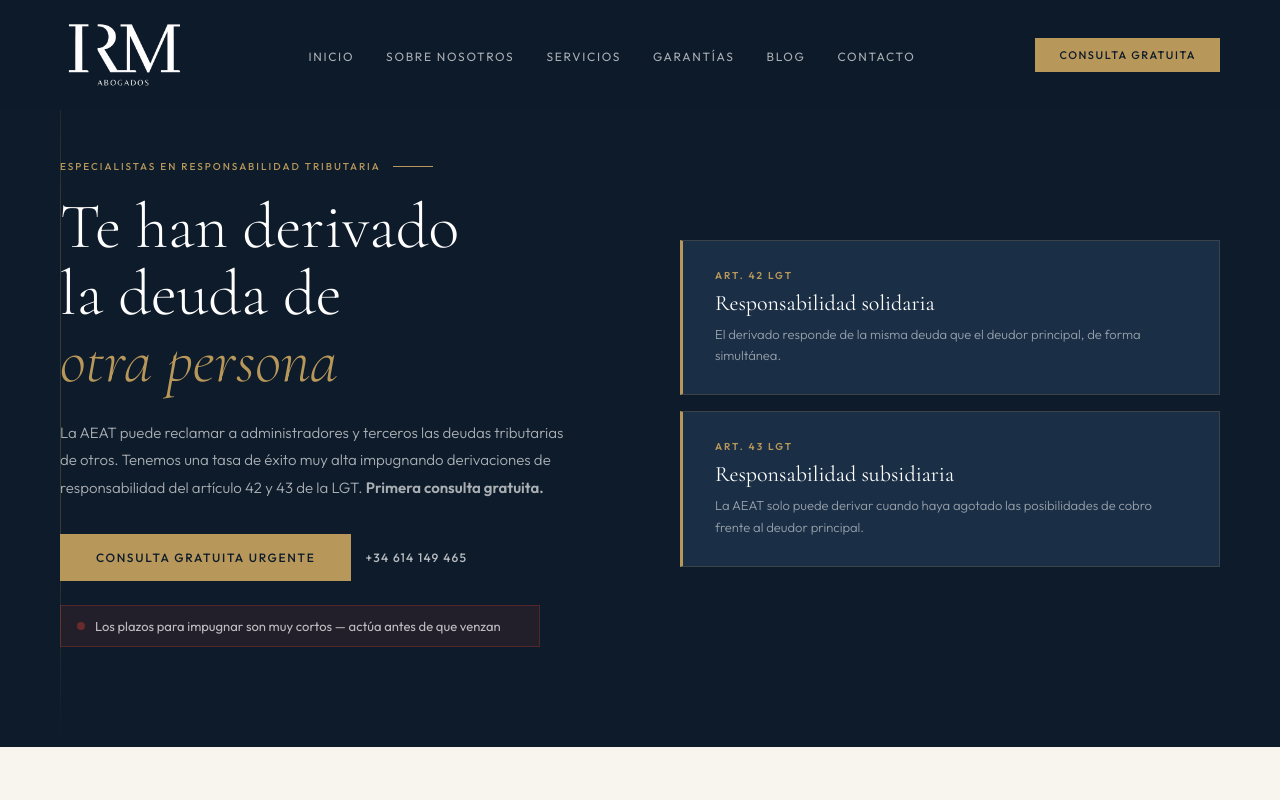
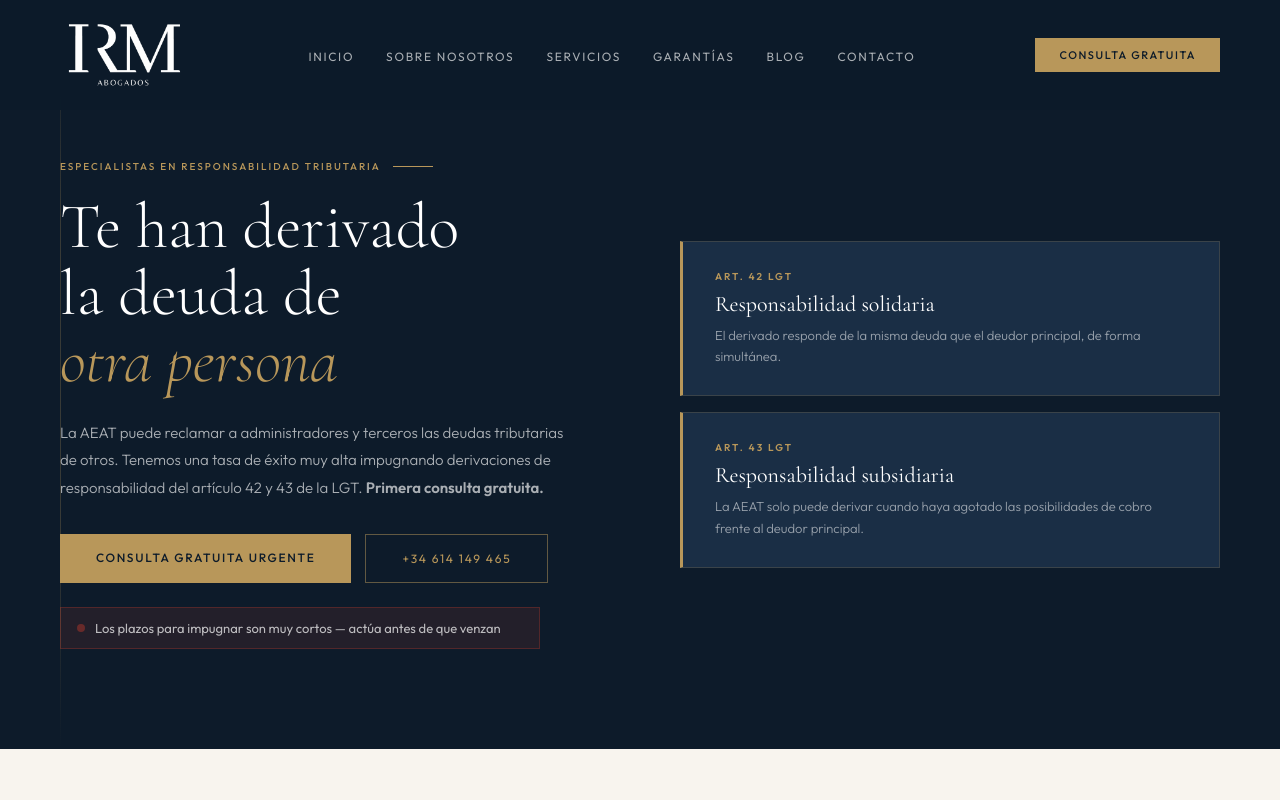
Before and after one commit to Ivanrm01/IRM-Abogados, a Next.js app: page /derivaciones-responsabilidad-tributaria in a window 1280 px wide. Shown: the top 800 px of the page. Built offline with nearby package versions, Linux system fonts and the light colour scheme.

Commit message:
Update page.jsx

```diff
--- a/app/derivaciones-responsabilidad-tributaria/page.jsx
+++ b/app/derivaciones-responsabilidad-tributaria/page.jsx
@@ -91,7 +91,7 @@ export default function DerivacionesPage() {
           </p>
           <div className={styles.heroBtns}>
             <Link href="/contacto" className="btn-gold">Consulta gratuita urgente</Link>
-            <a href="tel:+34614149465" className={styles.btnPhone}>+34 614 149 465</a>
+            <a href="tel:+34614149465" className={"btn-ghost"}>+34 614 149 465</a>
           </div>
           <div className={styles.heroAlert}>
             <span className={styles.alertDot}></span>
```
